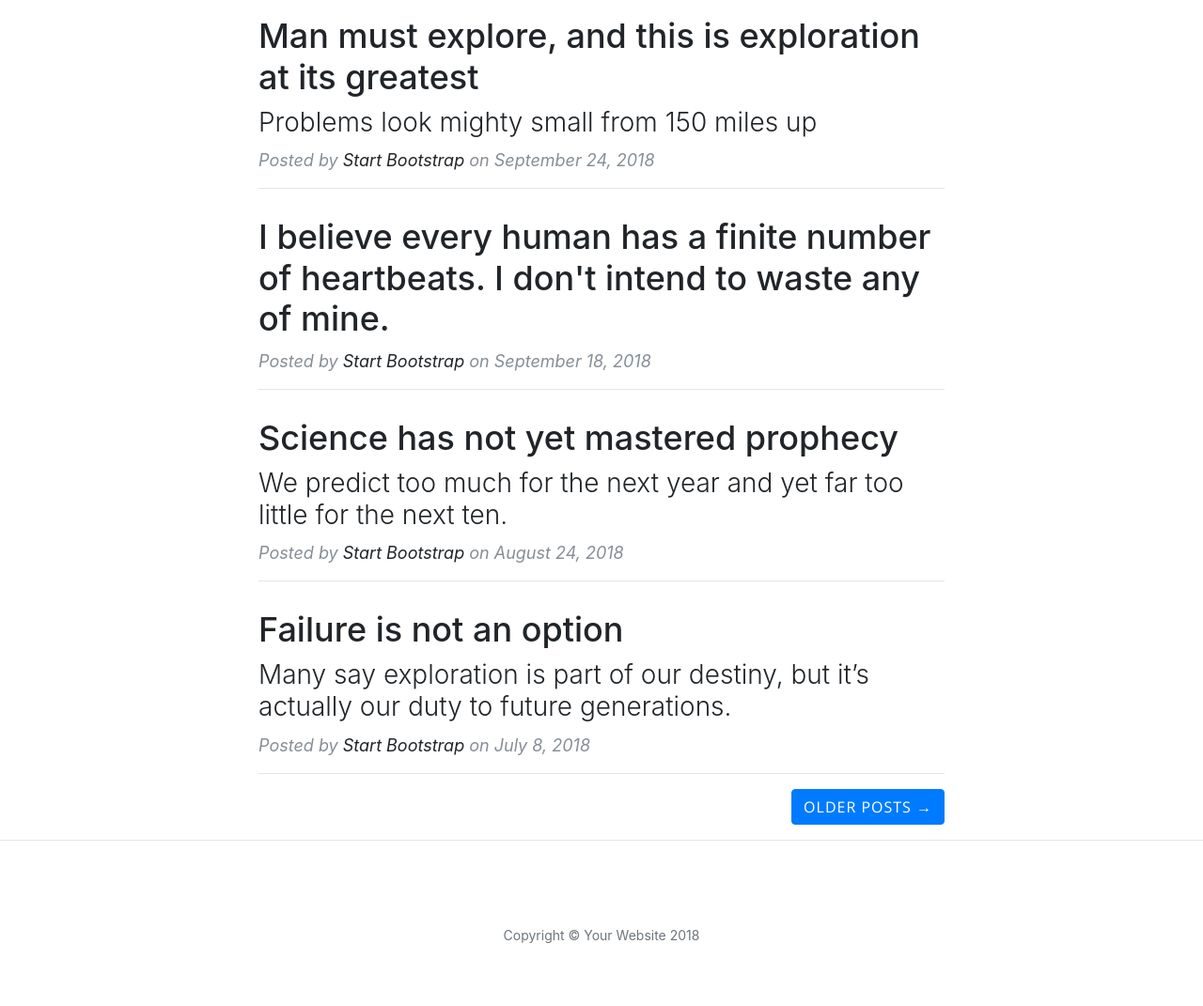
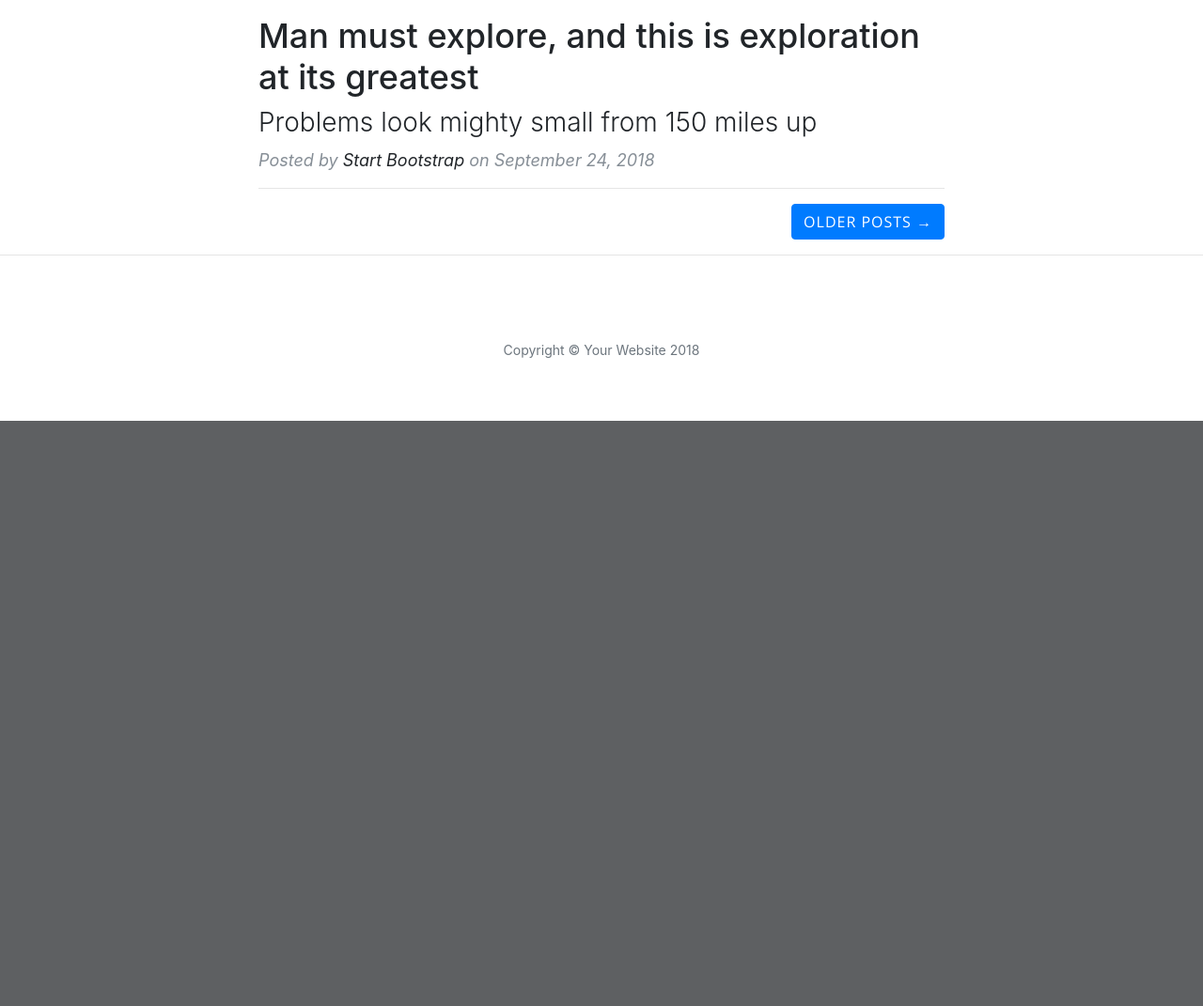
Before and after one commit to JaksonCasas19/MaximaGo, a Django app: page / in a window 1280 px wide. Shown: the part 595-1666 px from the top of the page at 94% size. After the commit the page ends 1043 px from the top, so only its background shows below. Run offline with Django 3.2, Linux system fonts and the light colour scheme; some libraries are stand-ins or nearby versions.

Commit message:
Limpiar template

```diff
--- a/templates/index.html
+++ b/templates/index.html
@@ -7,13 +7,15 @@
     <meta name="viewport" content="width=device-width, initial-scale=1, shrink-to-fit=no">
     <meta name="description" content="">
     <meta name="author" content="">
-    <title>Clean Blog - Start Bootstrap Theme</title>
+    <title>{% block titulo %} BlogDev {% endblock titulo %}</title>
     <!-- Bootstrap core CSS -->
     <link href='https://fonts.googleapis.com/css?family=Lora:400,700,400italic,700italic' rel='stylesheet' type='text/css'>
     <link href='https://fonts.googleapis.com/css?family=Open+Sans:300italic,400italic,600italic,700italic,800italic,400,300,600,700,800' rel='stylesheet' type='text/css'>
     <!-- Custom styles for this template -->
     <link href="{% static 'css/clean-blog.min.css' %}" rel="stylesheet">
     <link href="{% static 'css/clean-blog.css' %}" rel="stylesheet">
+
+    <script src="https://cdnjs.cloudflare.com/ajax/libs/jquery/3.3.1/jquery.min.js"></script>
 
     <link rel="stylesheet" href="https://stackpath.bootstrapcdn.com/bootstrap/4.1.3/css/bootstrap.min.css" integrity="sha384-MCw98/SFnGE8fJT3GXwEOngsV7Zt27NXFoaoApmYm81iuXoPkFOJwJ8ERdknLPMO" crossorigin="anonymous">
   </head>
@@ -32,13 +34,13 @@
               <a class="nav-link" href="index.html">Home</a>
             </li>
             <li class="nav-item">
-              <a class="nav-link" href="about.html">About</a>
+              <a class="nav-link" href="about.html">Generales</a>
             </li>
             <li class="nav-item">
-              <a class="nav-link" href="post.html">Sample Post</a>
+              <a class="nav-link" href="post.html">Turismo</a>
             </li>
             <li class="nav-item">
-              <a class="nav-link" href="contact.html">Contact</a>
+              <a class="nav-link" href="contact.html">Tecnologia</a>
             </li>
           </ul>
         </div>
@@ -52,8 +54,8 @@
         <div class="row">
           <div class="col-lg-8 col-md-10 mx-auto">
             <div class="site-heading">
-              <h1>Clean Blog</h1>
-              <span class="subheading">A Blog Theme by Start Bootstrap</span>
+              <h1>MaximaGo</h1>
+              <span class="subheading">Tu canal de siempre</span>
             </div>
           </div>
         </div>
@@ -78,45 +80,7 @@
               on September 24, 2018</p>
           </div>
           <hr>
-          <div class="post-preview">
-            <a href="post.html">
-              <h2 class="post-title">
-                I believe every human has a finite number of heartbeats. I don't intend to waste any of mine.
-              </h2>
-            </a>
-            <p class="post-meta">Posted by
-              <a href="#">Start Bootstrap</a>
-              on September 18, 2018</p>
-          </div>
-          <hr>
-          <div class="post-preview">
-            <a href="post.html">
-              <h2 class="post-title">
-                Science has not yet mastered prophecy
-              </h2>
-              <h3 class="post-subtitle">
-                We predict too much for the next year and yet far too little for the next ten.
-              </h3>
-            </a>
-            <p class="post-meta">Posted by
-              <a href="#">Start Bootstrap</a>
-              on August 24, 2018</p>
-          </div>
-          <hr>
-          <div class="post-preview">
-            <a href="post.html">
-              <h2 class="post-title">
-                Failure is not an option
-              </h2>
-              <h3 class="post-subtitle">
-                Many say exploration is part of our destiny, but it’s actually our duty to future generations.
-              </h3>
-            </a>
-            <p class="post-meta">Posted by
-              <a href="#">Start Bootstrap</a>
-              on July 8, 2018</p>
-          </div>
-          <hr>
+
           <!-- Pager -->
           <div class="clearfix">
             <a class="btn btn-primary float-right" href="#">Older Posts &rarr;</a>
@@ -165,6 +129,7 @@
     </footer>
 
     <!-- Bootstrap core JavaScript -->
+    <script src="{% static 'js/clean-blog.js' %}"></script>
     <script src="{% static 'js/clean-blog.min.js' %}"></script>
     <script src="https://code.jquery.com/jquery-3.3.1.slim.min.js" integrity="sha384-q8i/X+965DzO0rT7abK41JStQIAqVgRVzpbzo5smXKp4YfRvH+8abtTE1Pi6jizo" crossorigin="anonymous"></script>
     <script src="https://cdnjs.cloudflare.com/ajax/libs/popper.js/1.14.3/umd/popper.min.js" integrity="sha384-ZMP7rVo3mIykV+2+9J3UJ46jBk0WLaUAdn689aCwoqbBJiSnjAK/l8WvCWPIPm49" crossorigin="anonymous"></script>
```
